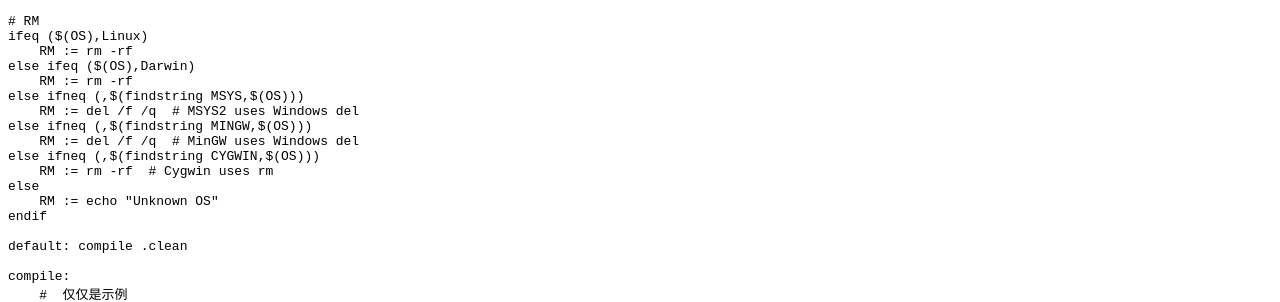
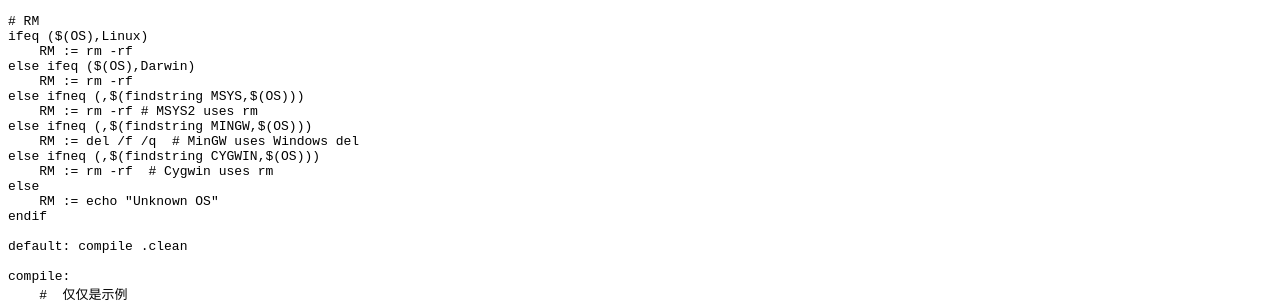
Before and after one commit to lyy1119/lyy1119.github.io, an MkDocs documentation site: the page built from docs/软件使用/makefile/templetOfMakefile.md, in a window 1280 px wide and 900 px high, scrolled down 11933 px. Shown: the part 156-458 px from the top of the window. Built offline with MkDocs 1.6.1 and Material for MkDocs 9.7.7, drawn with Linux system fonts in a browser that asks for light colours; nearby versions of some CDN libraries.

Commit message:
write exp

```diff
--- a/docs/软件使用/makefile/templetOfMakefile.md
+++ b/docs/软件使用/makefile/templetOfMakefile.md
@@ -15,7 +15,7 @@ ifeq ($(OS),Linux)
 else ifeq ($(OS),Darwin)
     RM := rm -rf
 else ifneq (,$(findstring MSYS,$(OS)))
-    RM := del /f /q  # MSYS2 uses Windows del
+    RM := rm -rf # MSYS2 uses rm
 else ifneq (,$(findstring MINGW,$(OS)))
     RM := del /f /q  # MinGW uses Windows del
 else ifneq (,$(findstring CYGWIN,$(OS)))
```
